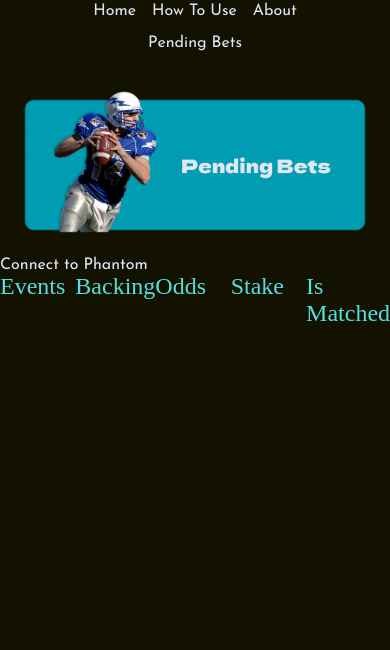
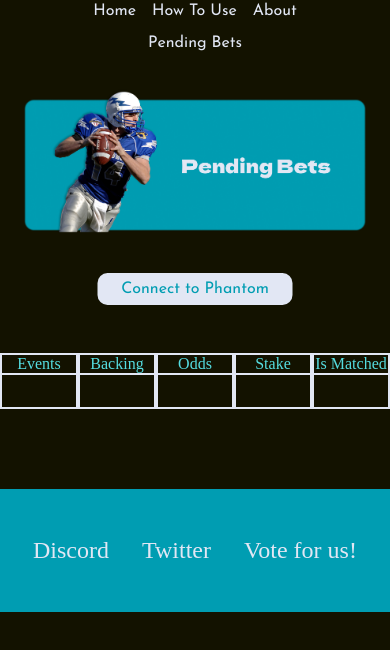
Before and after one commit to lbianlbian/Purebet, a Gatsby site: page /PendingBets in a window 390 px wide. Shown: the part 68-718 px from the top of the page. Built offline with nearby package versions, Linux system fonts and the light colour scheme; Gatsby itself is replaced by a stand-in of ours; a web font is replaced by a local one.

Commit message:
added footer and made pending bets responsive

```diff
--- a/src/components/Footer.jsx
+++ b/src/components/Footer.jsx
@@ -7,7 +7,7 @@ const Footer = () => {
       <div className="footer-container">
         <div className="f-ele1">
           <a
-            href="http://"
+            href="https://discord.com/invite/3UWkCEQGka"
             target="_blank"
             rel="noopener noreferrer"
             className="heading"
@@ -17,7 +17,7 @@ const Footer = () => {
         </div>
         <div className="f-ele2">
           <a
-            href="http://"
+            href="https://twitter.com/Purebet_io"
             target="_blank"
             rel="noopener noreferrer"
             className="heading"
@@ -27,7 +27,7 @@ const Footer = () => {
         </div>
         <div className="f-ele3">
           <a
-            href="http://"
+            href="https://www.metajam.studio/project/purebet"
             target="_blank"
             rel="noopener noreferrer"
             className="heading"
--- a/src/components/component.scss
+++ b/src/components/component.scss
@@ -231,7 +231,7 @@
 //Footer
 
 .footer-wrapper{
-    width: 100vw;
+    width: 100%;
     height: fit-content;
     background-color: v.$a-color-2-800;
     display: flex;
--- a/src/pages/About.jsx
+++ b/src/pages/About.jsx
@@ -1,6 +1,7 @@
 import React from "react";
 import { StaticImage } from "gatsby-plugin-image";
 import Nav from "../components/Nav";
+import Footer from "../components/Footer";
 
 const About = () => {
   return (
@@ -36,6 +37,7 @@ const About = () => {
           winning positions.
         </p>
       </div>
+      <Footer />
     </div>
   );
 };
--- a/src/pages/PendingBets.jsx
+++ b/src/pages/PendingBets.jsx
@@ -3,6 +3,7 @@ import Nav from "../components/Nav";
 import axios from "axios";
 import "./index.scss";
 import { StaticImage } from "gatsby-plugin-image";
+import Footer from "../components/Footer";
 
 const PendingBets = () => {
   // const [walletAcc, setWalletAcc] = useState();
@@ -160,6 +161,7 @@ const PendingBets = () => {
           </div>
         </div>
       </div>
+      <Footer />
     </div>
   );
 };
--- a/src/pages/index.js
+++ b/src/pages/index.js
@@ -33,7 +33,7 @@ const IndexPage = () => {
     <main>
       <Helmet>
         <meta charSet="utf-8" />
-        <title>Purebet!</title>
+        <title>Purebet</title>
         <link rel="icon" type="image/x-icon" href=""></link>
         <link rel="apple-touch-icon" href="/apple-favicon.png" />
       </Helmet>
--- a/src/pages/index.scss
+++ b/src/pages/index.scss
@@ -69,21 +69,44 @@ a{
 
 // Pending bets
 
+.wallet-btn{
+    position: relative;
+    width: 50%;
+    background-color: $l-color;
+    color: $a-color-2-800;
+    text-align: center;
+    left: 50%;
+    transform: translateX(-50%);
+    padding: .5em 0em;
+    border-radius: 10px ;
+    margin: 1em 0em 3em 0em;
+    cursor: pointer;
+    &:hover{
+        color: $l-color;
+        background-color: $a-color-2-800;
+    }
+}
 .p-bets{
     display: flex;
     justify-content: space-around;
+    margin-bottom: 5em;
 }
 .pb-row{
     flex: 1;
+    border: 2px solid $l-color;
 }
 .pb-row .heading{
     font-size: 3ch;
+    margin-bottom: 2em;
+    text-align: center;
+    border-bottom: 2px solid $l-color;
 }
 .pb-row .body-text{
     font-size: 2ch;
 }
 .pb-row h4{
     height: 7em;
+    text-align: center;
 }
 
 
@@ -124,4 +147,10 @@ a{
     .about-body{
         margin: 0em 1.5em 3.123em 1.5em;
     }
+    .pb-row .heading{
+        font-size: 2ch;
+    }
+    .pb-row .body-text{
+        font-size: 1.5ch;
+    }
 }
```
Also changed, not shown: src/components/BettingSlip.jsx (+3 -5 lines), src/pages/HowToUse.jsx (+19 -7 lines), src/placeBet.js (+6 -5 lines).
